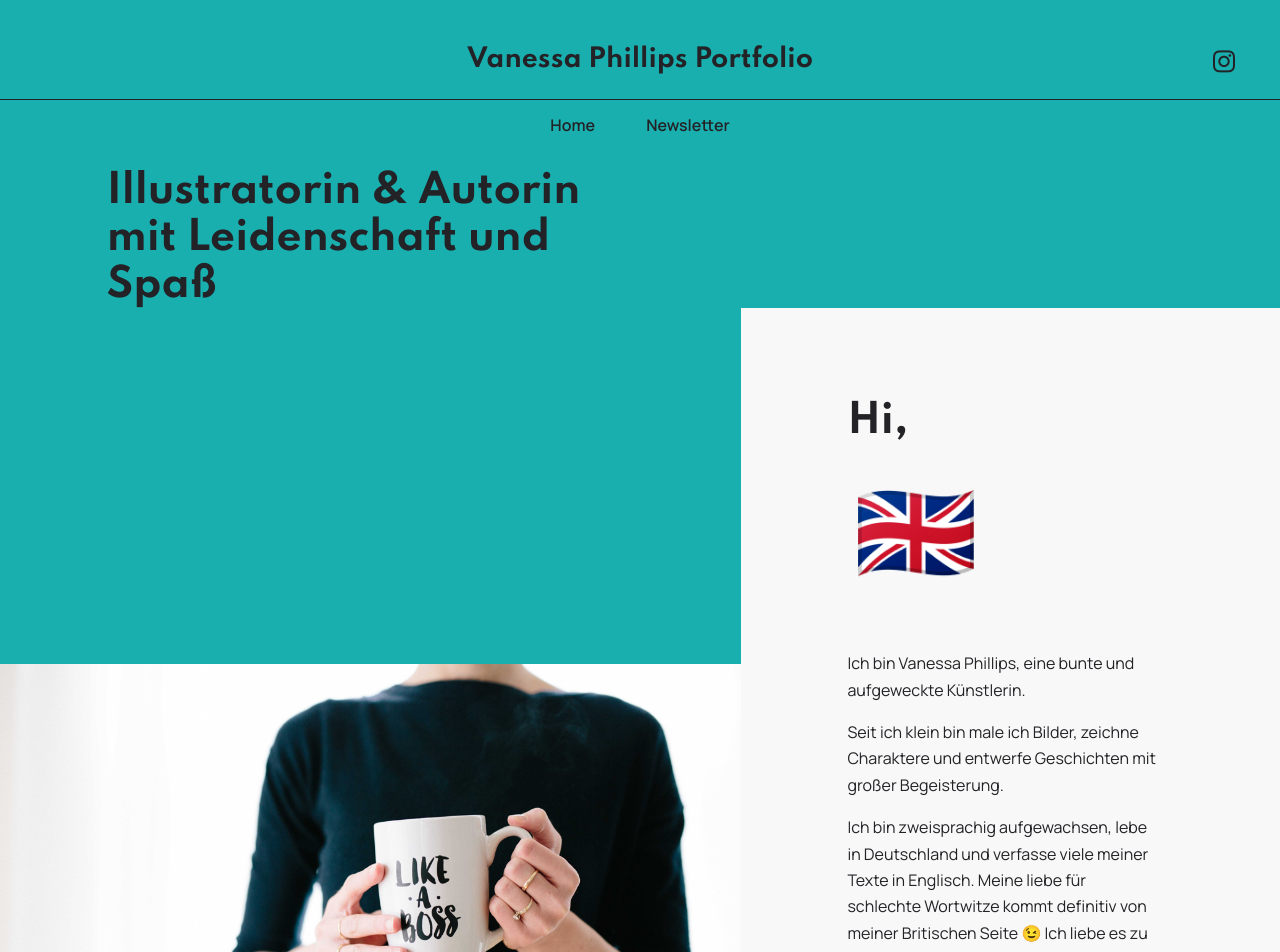
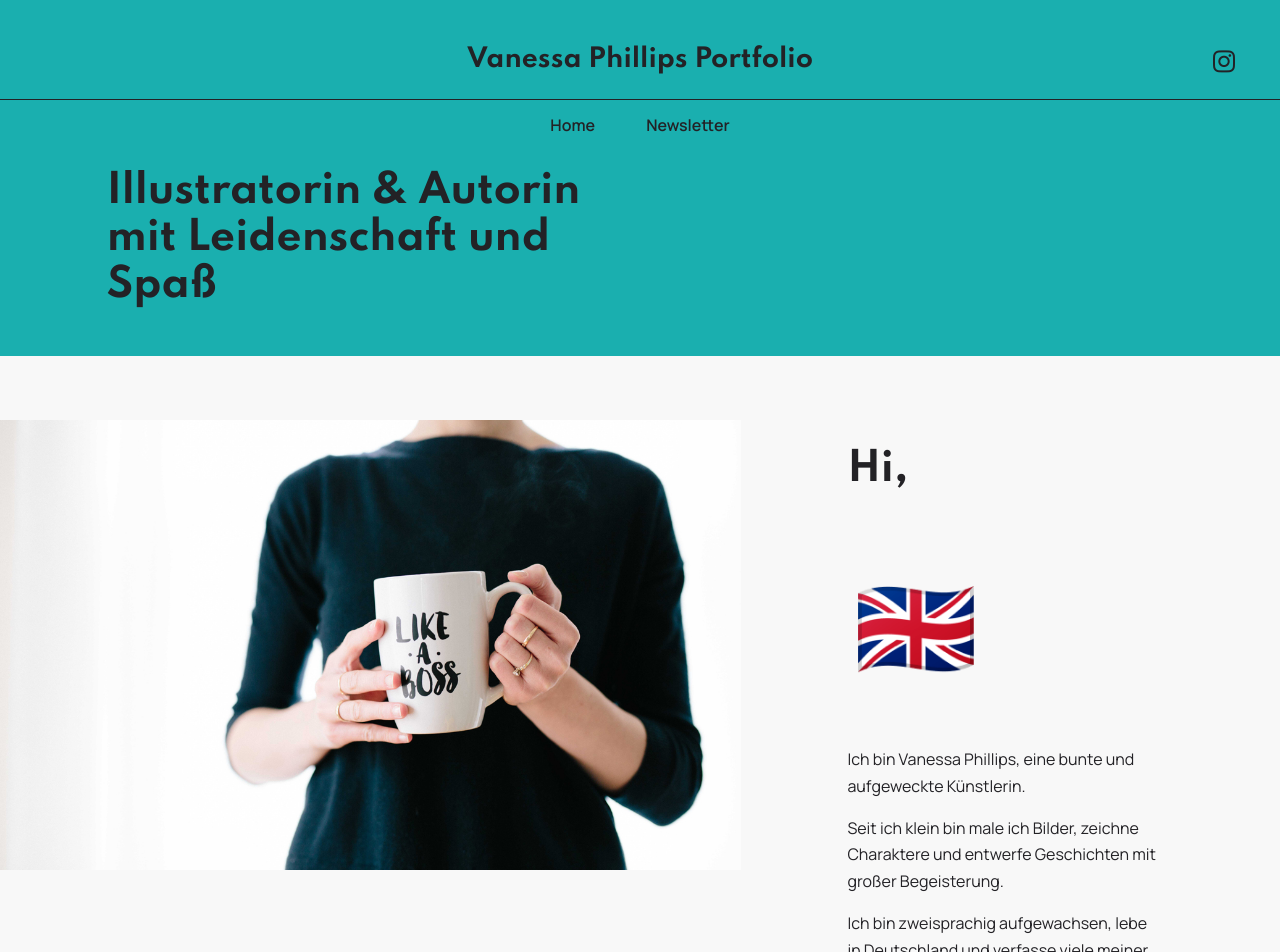
Before and after one commit to Schrank/nessi, a Jekyll site: the page built from index.md, in a window 1280 px wide. Shown: the top 952 px of the page. Built offline with Jekyll 4.4.1, drawn with Linux system fonts in a browser that asks for light colours; comment, search, counter and statistics services are not loaded.

Commit message:
style headline on homepage

```diff
--- a/_sass/_mbradditional.scss
+++ b/_sass/_mbradditional.scss
@@ -1764,13 +1764,14 @@
   .block-content {
     flex-direction: row-reverse;
     display: flex;
-    align-items: center;
+    background-color: $second-base-color;
   }
 
   .image-wrapper {
     width: 100%;
     height: 50vh;
     object-fit: cover;
+    padding-top: 4rem;
   }
 
   img {
@@ -1809,6 +1810,7 @@
 
   .mbr-section-title {
     color: #232226;
+    padding-bottom: 3rem;
   }
 
   .card_subtitle {
```
